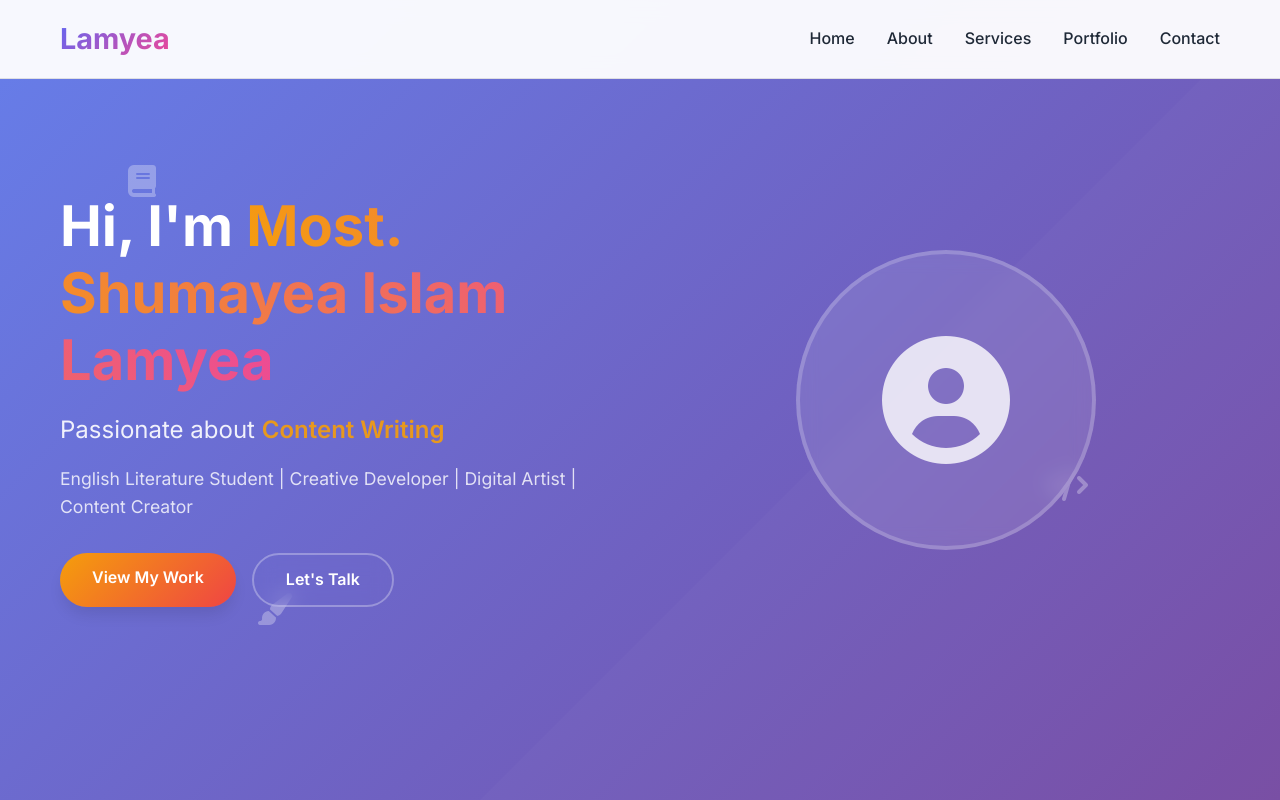
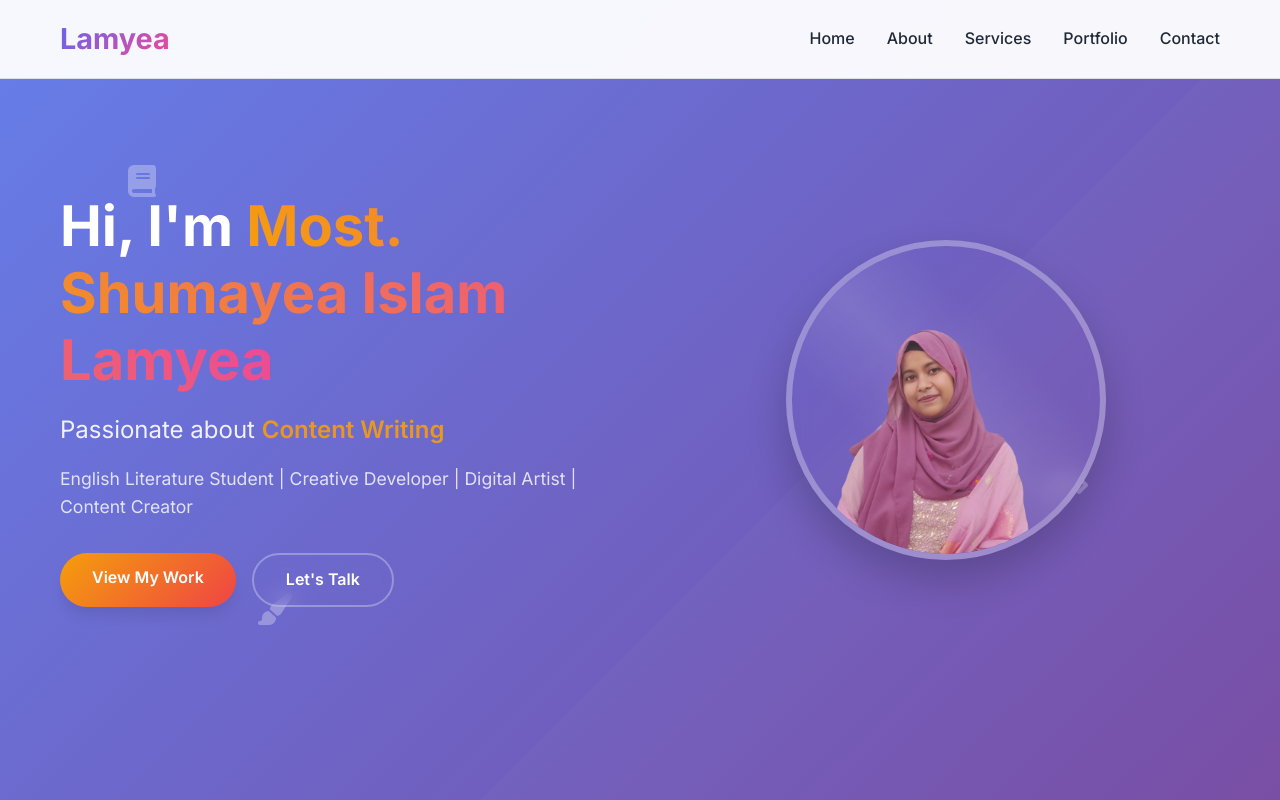
Before and after one commit to SiyamUlAlam/Lamyea_Portfolio, a plain HTML site: page index.html in a window 1280 px wide. Shown: the top 800 px of the page. Drawn offline with nearby package versions, Linux system fonts and the light colour scheme.

Commit message:
Asset add

```diff
--- a/index.html
+++ b/index.html
@@ -60,8 +60,8 @@
                 </div>
             </div>
             <div class="hero-image" data-aos="fade-left">
-                <div class="image-placeholder">
-                    <i class="fas fa-user-circle"></i>
+                <div class="profile-image-container">
+                    <img src="assets/images/Lamyea_PP.png" alt="Most. Shumayea Islam Lamyea" class="profile-image">
                 </div>
             </div>
         </div>
--- a/styles.css
+++ b/styles.css
@@ -227,6 +227,43 @@ body {
     display: flex;
     justify-content: center;
     align-items: center;
+}
+
+.profile-image-container {
+    position: relative;
+    width: 320px;
+    height: 320px;
+    border-radius: 50%;
+    overflow: hidden;
+    border: 6px solid rgba(255, 255, 255, 0.3);
+    box-shadow: 0 20px 40px rgba(0, 0, 0, 0.2);
+    backdrop-filter: blur(10px);
+    transition: all 0.3s ease;
+}
+
+.profile-image-container:hover {
+    transform: scale(1.05);
+    box-shadow: 0 25px 50px rgba(0, 0, 0, 0.3);
+}
+
+.profile-image {
+    width: 100%;
+    height: 100%;
+    object-fit: cover;
+    object-position: center;
+    transition: all 0.3s ease;
+}
+
+.profile-image-container::before {
+    content: '';
+    position: absolute;
+    top: 0;
+    left: 0;
+    right: 0;
+    bottom: 0;
+    background: linear-gradient(45deg, transparent 30%, rgba(255, 255, 255, 0.1) 50%, transparent 70%);
+    z-index: 1;
+    pointer-events: none;
 }
 
 .image-placeholder {
@@ -1004,6 +1041,12 @@ section {
         font-size: 2.5rem;
     }
 
+    .profile-image-container {
+        width: 250px;
+        height: 250px;
+        margin: 0 auto;
+    }
+
     .about-content {
         grid-template-columns: 1fr;
         gap: 2rem;
@@ -1053,6 +1096,11 @@ section {
 
     .hero-subtitle {
         font-size: 1.2rem;
+    }
+
+    .profile-image-container {
+        width: 200px;
+        height: 200px;
     }
 
     .service-card,
```
Also changed, not shown: assets/images/Lamyea_PP.png (added), 1 other file.
